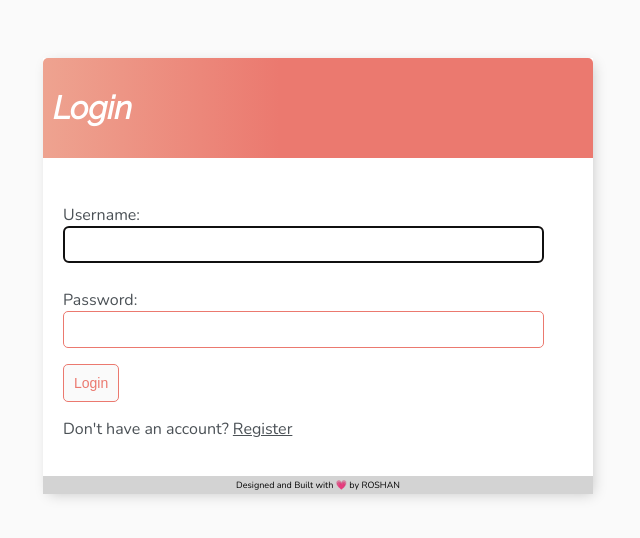
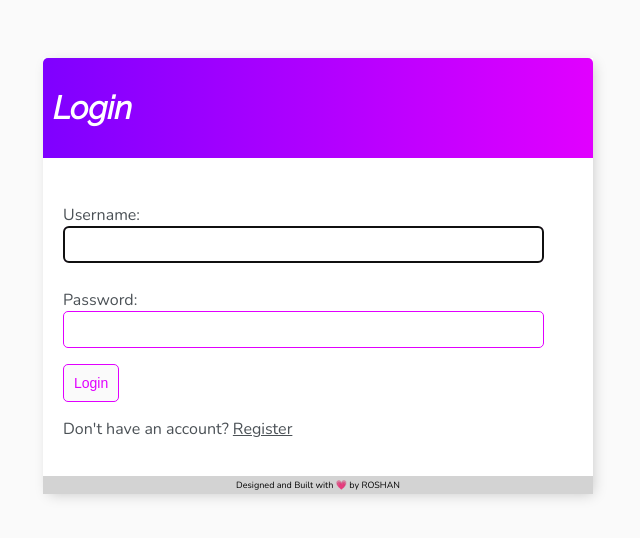
Before and after one commit to RoshanSagvekar/to-do-app, a Django app: page /login/ in a window 1280 px wide. Shown: the top 538 px of the page, without its empty margins (322-962 px from the left). Run offline with Django 3.2, Linux system fonts and the light colour scheme.

Commit message:
Changes to style

```diff
--- a/templates/base/main.html
+++ b/templates/base/main.html
@@ -39,12 +39,14 @@
             color: #fff;
             padding: 10px;
             border-radius: 5px 5px 0 0;
-            background: linear-gradient(90deg, #EEA390 0% ,#EB796F 43%,#EB796F 100%);
+            /* background: linear-gradient(90deg, #EEA390 0% ,#EB796F 43%,#EB796F 100%); */
+            background: linear-gradient(to right, #7f00ff, #e100ff);
         }
 
         .header-bar a{
             text-decoration: none;
             color: rgb(247,247,247);
+            font-weight: bold;
         }
 
         .task-wrapper{
@@ -86,7 +88,7 @@
         .delete-link{
             text-decoration: none;
             font-weight: 900;
-            color: #cf4949;
+            color: #7f00ff;
             font-size: 22px;
             line-height: 0;
         }
@@ -99,7 +101,7 @@
         }
 
         #add-link{
-            color:#EB796F;
+            color:#7f00ff;
             text-decoration: none;
             font-size: 42px;
             text-shadow: 1px 1px #81413b;
@@ -108,7 +110,7 @@
         input[type=text],
         input[type=password],
         textarea{
-            border:1px solid #EB796F;
+            border:1px solid #e100ff;
             border-radius: 5px;
             padding: 10px;
             width: 90%;
@@ -120,9 +122,9 @@
         }
 
         .button{
-            border:1px solid #EB796F;
+            border:1px solid #e100ff;
             background-color: #FAFAFA;
-            color: #EB796F;
+            color: #e100ff;
             padding: 10px;
             font-size: 14px;
             border-radius: 5px;
--- a/templates/base/task_confirm_delete.html
+++ b/templates/base/task_confirm_delete.html
@@ -1,4 +1,5 @@
 {% extends 'base/main.html' %}
+{% block title %}Delete Task{% endblock title %}
 {% block content %}
 
 <div class="header-bar">
```
